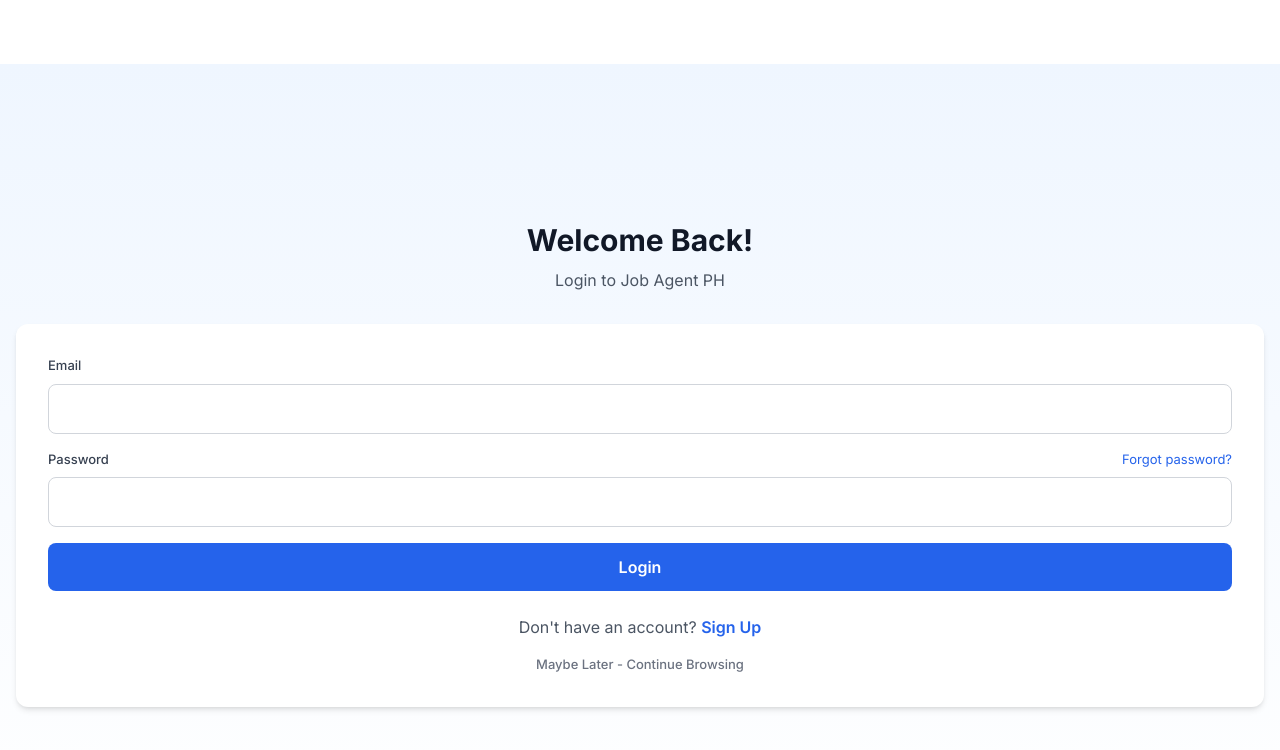
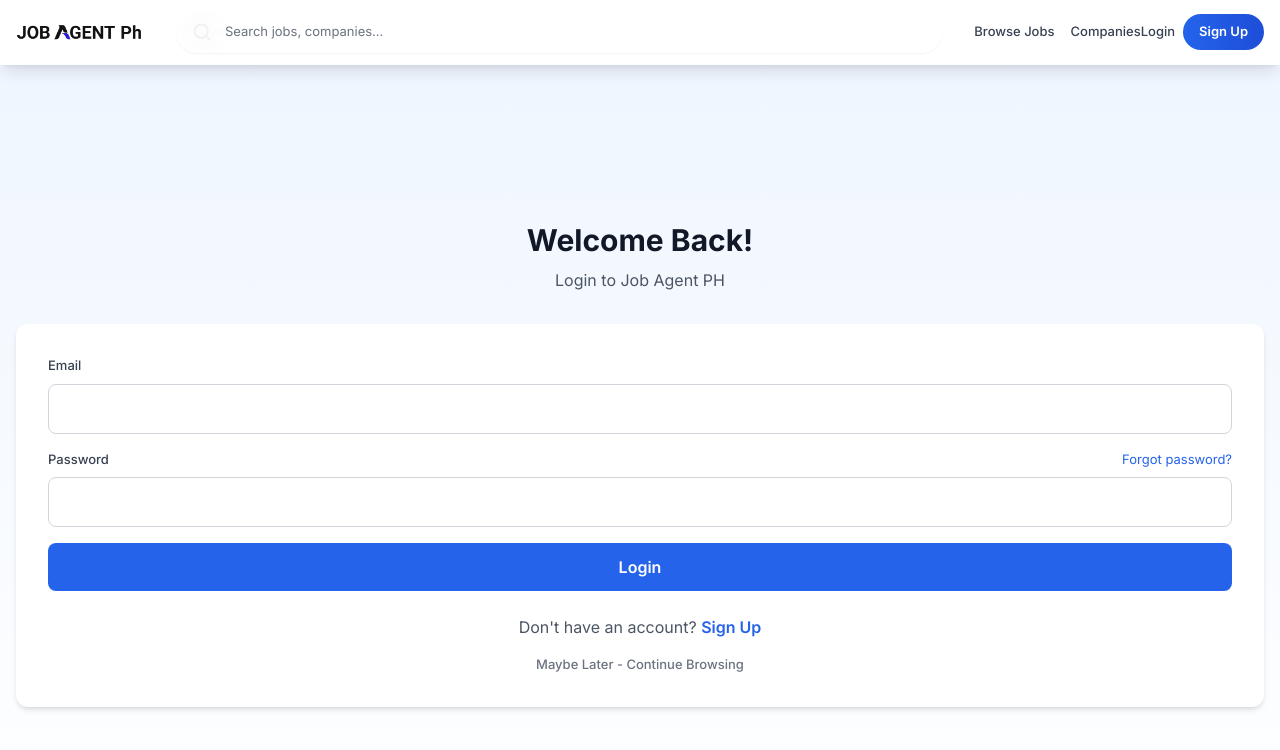
Before and after one commit to WSlag/job-agent-ph, a Next.js app: page /auth/login in a window 1280 px wide. Shown: the top 750 px of the page. Built offline with nearby package versions, Linux system fonts and the light colour scheme; no server answers.

Commit message:
Log out Agency

```diff
--- a/app/agency/dashboard/page.tsx
+++ b/app/agency/dashboard/page.tsx
@@ -6,7 +6,6 @@
 import { getAgencyJobs } from '@/lib/job-helpers'
 import { getAgencyApplications } from '@/lib/application-helpers'
 import { Job, JobApplication } from '@/types'
-import MobileNativeHeader from '@/components/layout/MobileNativeHeader'
 import JobCard from '@/components/jobs/JobCard'
 import { Loader2, Briefcase, Users, Clock, CheckCircle, UserCircle, Edit, Star, Home as HomeIcon, ChevronRight } from 'lucide-react'
 import Link from 'next/link'
@@ -59,7 +58,6 @@
   if (authLoading || loading) {
     return (
       <div className="min-h-screen bg-gray-50">
-        <MobileNativeHeader title="Dashboard" />
         <div className="flex items-center justify-center py-20 pt-24">
           <Loader2 className="animate-spin text-blue-600" size={48} />
         </div>
@@ -88,12 +86,6 @@
 
   return (
     <div className="min-h-screen bg-gray-50">
-      <MobileNativeHeader
-        title="Dashboard"
-        hideOnScroll
-        showShadowOnScroll
-      />
-
       <div className="container mx-auto px-4 pt-20 pb-8">
         {/* Breadcrumb Navigation - Desktop/Tablet only */}
         <nav className="hidden md:flex items-center gap-2 text-sm mb-6">
--- a/app/layout.tsx
+++ b/app/layout.tsx
@@ -4,6 +4,7 @@
 import { AuthProvider } from "@/contexts/AuthContext";
 import { OnboardingProvider } from "@/contexts/OnboardingContext";
 import BottomNav from "@/components/layout/BottomNav";
+import HeaderDesign1Enhanced from "@/components/layout/HeaderDesign1Enhanced";
 import OnboardingWizardWrapper from "@/components/onboarding/OnboardingWizardWrapper";
 import FeatureTour from "@/components/onboarding/FeatureTour";
 import { Toaster } from 'react-hot-toast';
@@ -52,6 +53,7 @@
       <body className={`${inter.className} antialiased pb-14 md:pb-0 md:pt-16`}>
         <AuthProvider>
           <OnboardingProvider>
+            <HeaderDesign1Enhanced />
             {children}
             <BottomNav />
             <OnboardingWizardWrapper />
```
